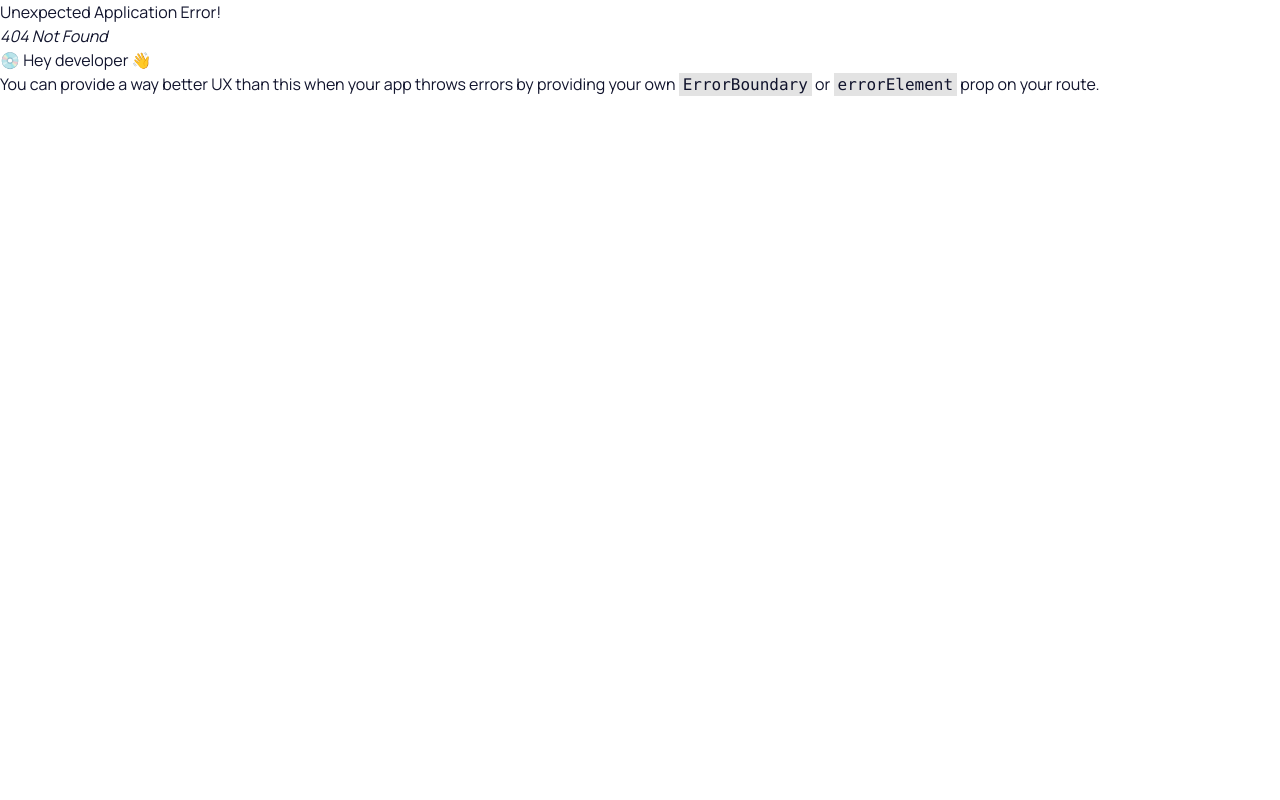
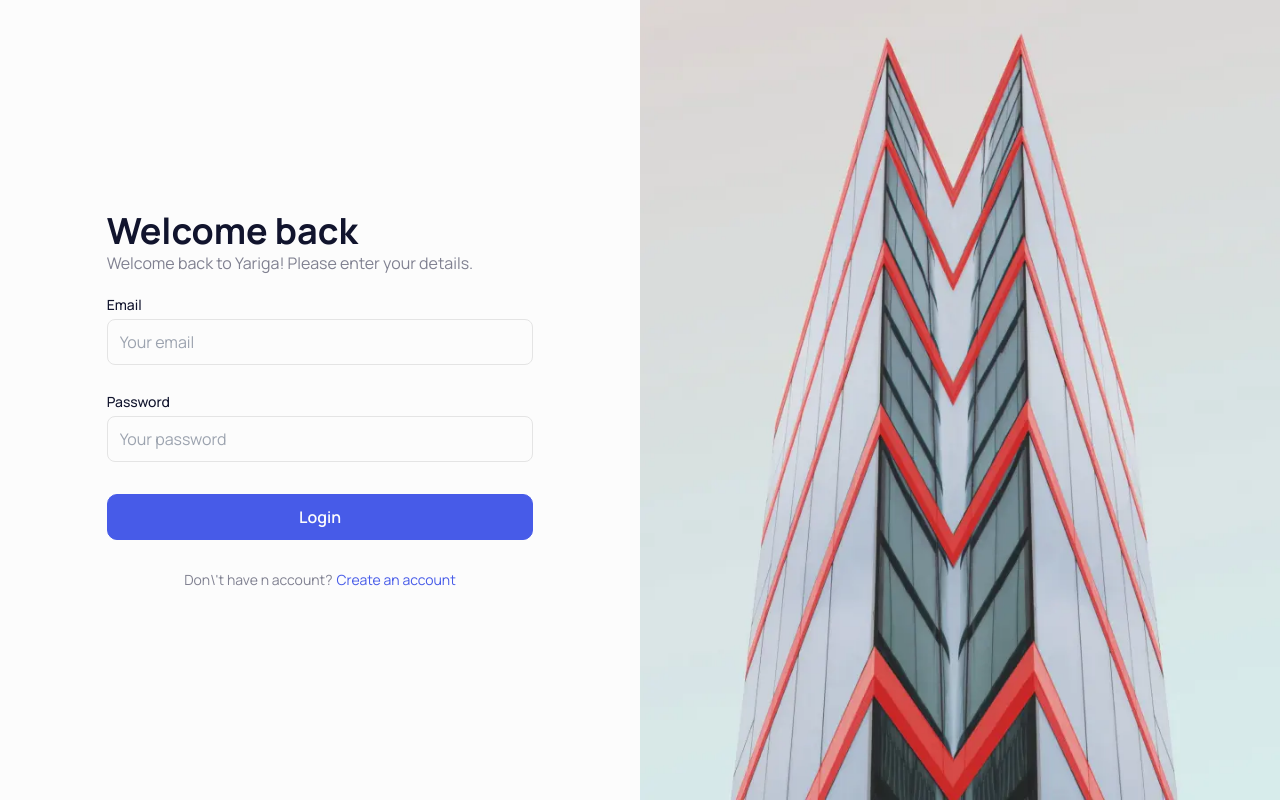
Before and after one commit to Seibeaaar/Yariga, a React (Vite) app: page /login in a window 1280 px wide. Before the commit this address had no page. Built offline with nearby package versions, Linux system fonts and the light colour scheme.

Commit message:
Add login screen and redirects

```diff
--- /dev/null
+++ b/src/components/AuthRedirect.tsx
@@ -0,0 +1,21 @@
+import { FC } from "react";
+import { Link } from "react-router-dom";
+
+type AuthRedirectprops = {
+  question: string;
+  linkTitle: string;
+  to: string;
+};
+
+const AuthRedirect: FC<AuthRedirectprops> = ({ question, linkTitle, to }) => (
+  <div className="w-full mt-[30px] flex justify-center items-center gap-[4px]">
+    <p className="text-sm text-secondary-light dark:text-secondary-dark">
+      {question}?
+    </p>
+    <Link to={to} className="text-sm text-primary">
+      {linkTitle}
+    </Link>
+  </div>
+);
+
+export default AuthRedirect;
--- a/src/router/index.tsx
+++ b/src/router/index.tsx
@@ -1,12 +1,17 @@
 import { createBrowserRouter } from "react-router-dom";
 
 import SignUpScreen from "@/screens/SignUp";
+import LoginScreen from "@/screens/Login";
 
 const router = createBrowserRouter([
   {
     path: "/",
     element: <SignUpScreen />,
   },
+  {
+    path: "/login",
+    element: <LoginScreen />,
+  },
 ]);
 
 export default router;
--- a/src/schemas/auth.ts
+++ b/src/schemas/auth.ts
@@ -19,3 +19,8 @@ export const SIGN_UP_SCHEMA = yup.object({
     .required("Last name required")
     .matches(NAME_REGEX, "Last name required"),
 });
+
+export const LOGIN_SCHEMA = yup.object({
+  email: yup.string().required("Email required").email("Invalid email"),
+  password: yup.string().required("Password required"),
+});
--- /dev/null
+++ b/src/screens/Login/components/LoginForm.tsx
@@ -0,0 +1,59 @@
+import { Controller, useForm } from "react-hook-form";
+import { yupResolver } from "@hookform/resolvers/yup";
+
+import { LOGIN_SCHEMA } from "@/schemas/auth";
+import Input from "@/components/Input";
+import { LoginData } from "@/types/auth";
+import Button from "@/components/Button";
+
+const LoginForm = () => {
+  const {
+    control,
+    handleSubmit,
+    formState: { errors },
+  } = useForm({
+    defaultValues: {
+      email: "",
+      password: "",
+    },
+    resolver: yupResolver(LOGIN_SCHEMA),
+  });
+
+  const onLogin = (data: LoginData) => console.log(data);
+
+  return (
+    <form onSubmit={handleSubmit(onLogin)} className="mt-[20px]">
+      <Controller
+        control={control}
+        name="email"
+        render={({ field: { onChange } }) => (
+          <Input
+            type="email"
+            label="Email"
+            onChange={onChange}
+            placeholder="Your email"
+            error={errors.email?.message}
+          />
+        )}
+      />
+      <Controller
+        control={control}
+        name="password"
+        render={({ field: { onChange } }) => (
+          <Input
+            label="Password"
+            type="password"
+            onChange={onChange}
+            placeholder="Your password"
+            error={errors.password?.message}
+          />
+        )}
+      />
+      <div className="my-[20px]">
+        <Button type="submit" text="Login" />
+      </div>
+    </form>
+  );
+};
+
+export default LoginForm;
--- /dev/null
+++ b/src/screens/Login/index.tsx
@@ -0,0 +1,31 @@
+import SkyScraperImage from "@/assets/images/Skyscraper.webp";
+import LoginForm from "./components/LoginForm";
+import AuthRedirect from "@/components/AuthRedirect";
+
+const LoginScreen = () => (
+  <main className="w-screen h-screen flex items-center bg-white dark:bg-black text-primary-light dark:text-primary-dark">
+    <section className="h-full md:w-1/2 w-full px-[24px] xl:p-0 flex items-center justify-center">
+      <div className="2xl:w-1/2 xl:w-2/3 w-full">
+        <h1 className="text-center md:text-left font-bold text-4xl">
+          Welcome back
+        </h1>
+        <h4 className="text-center md:text-left text-base leading-6 text-secondary-light dark:text-secondary-dark">
+          Welcome back to Yariga! Please enter your details.
+        </h4>
+        <LoginForm />
+        <AuthRedirect
+          to="/"
+          question="Don\'t have n account"
+          linkTitle="Create an account"
+        />
+      </div>
+    </section>
+    <img
+      src={SkyScraperImage}
+      alt="Sky scraper"
+      className="h-screen w-1/2 md:block hidden"
+    />
+  </main>
+);
+
+export default LoginScreen;
--- a/src/screens/SignUp/components/SignUpForm.tsx
+++ b/src/screens/SignUp/components/SignUpForm.tsx
@@ -78,7 +78,7 @@ const SignUpForm = () => {
         )}
       />
       <div className="my-[20px]">
-        <Button type="submit" text="Sign In" />
+        <Button type="submit" text="Sign Up" />
       </div>
     </form>
   );
--- a/src/screens/SignUp/index.tsx
+++ b/src/screens/SignUp/index.tsx
@@ -1,5 +1,6 @@
 import SignUpForm from "./components/SignUpForm";
 import SkyScraperImage from "@/assets/images/Skyscraper.webp";
+import AuthRedirect from "@/components/AuthRedirect";
 
 const SignUpScreen = () => {
   return (
@@ -13,6 +14,11 @@ const SignUpScreen = () => {
             Please fill out the form to become a part of real estate community
           </h4>
           <SignUpForm />
+          <AuthRedirect
+            to="/login"
+            question="Already have an account"
+            linkTitle="Login"
+          />
         </div>
       </section>
       <img
```
Also changed, not shown: src/types/auth.ts (+6 -3 lines).
